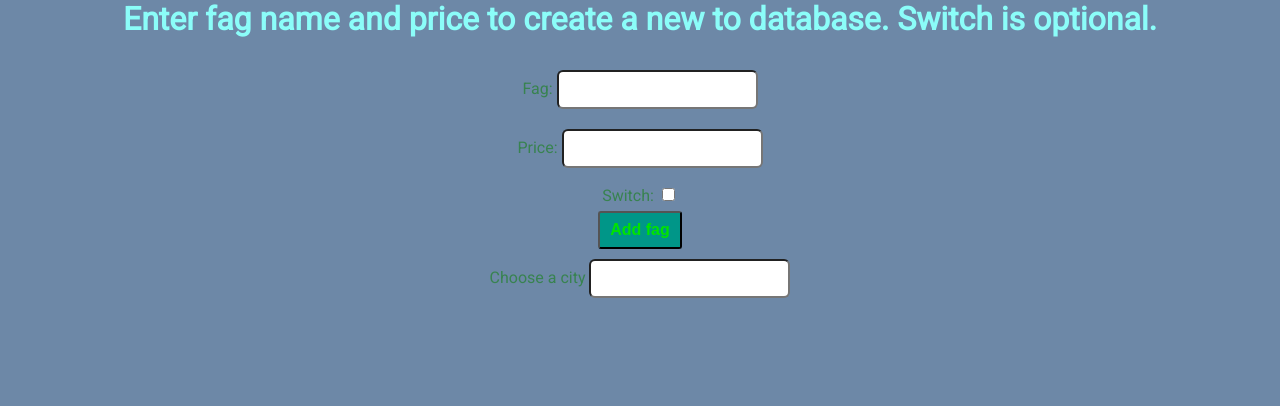
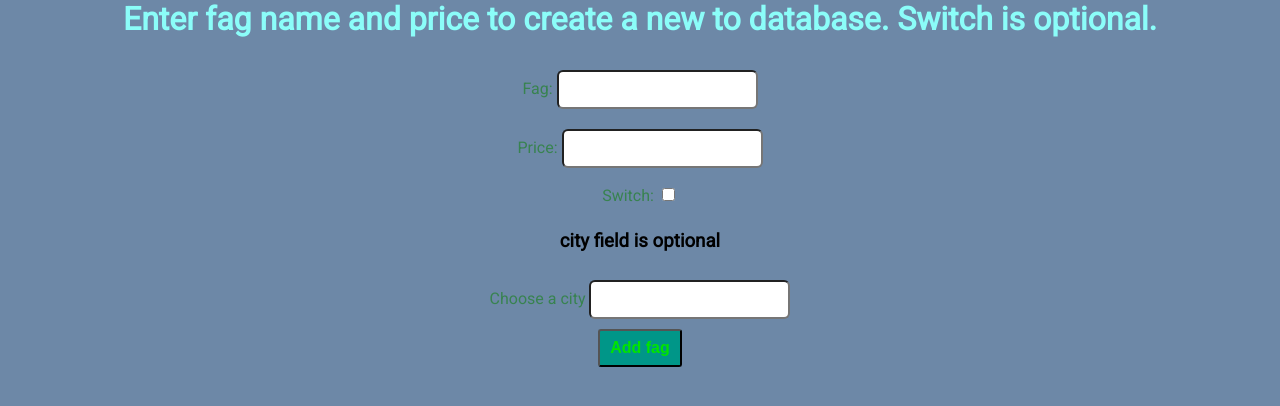
Before and after one commit to siam-saharear/Fags, a Django app: page /fags_add/ in a window 1280 px wide. Shown: the part 136-542 px from the top of the page. Run offline with Django 5.2, Linux system fonts and the light colour scheme.

Commit message:
make some changes with the add functions

```diff
--- a/tools/templates/tools/fags_add.html
+++ b/tools/templates/tools/fags_add.html
@@ -13,14 +13,15 @@
         {%csrf_token%}
 
         {{form}}
-        <button type="submit", name= "save">Add fag</button>
-        <br>
+        <h3>city field is optional  </h3>
         <label for="city">Choose a city</label>
         <input list="cities", id="city", name="city">
         <datalist id="cities">
-        {% for city in all_cities %}
-        <option value={{city}}>
-        {% endfor %}
+            {% for city in all_cities %}
+                <option value={{city}}>
+            {% endfor %}
         </datalist>
+        <br>
+        <button type="submit", name= "save">Add fag</button>
     </form>
 {% endblock  %}
```
